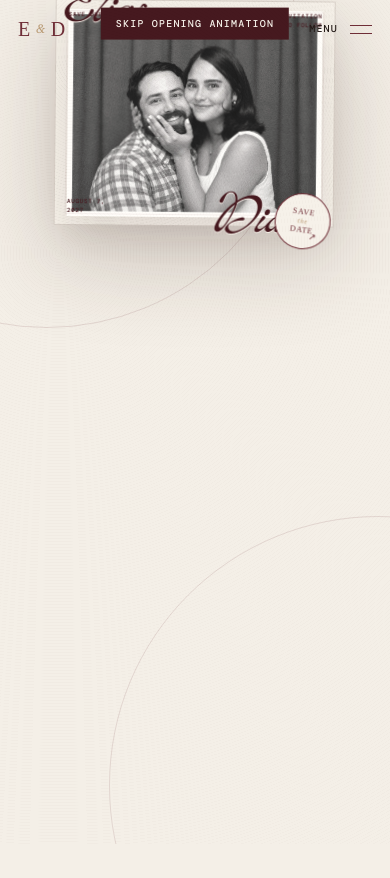
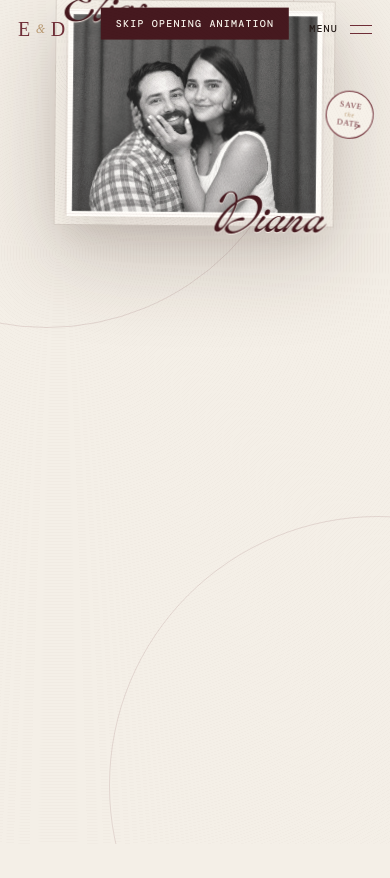
Before and after one commit to Eliasmise/SaveDate, a website built with Vite: page index.html in a window 390 px wide. Shown: the top 878 px of the page. Built offline with nearby package versions, Linux system fonts and the light colour scheme; a web font is replaced by a local one.

Commit message:
Simplify postcard details

```diff
--- a/index.html
+++ b/index.html
@@ -101,10 +101,7 @@
               </div>
 
               <article class="invitation-card" data-invitation-card aria-labelledby="hero-title">
-                <div class="invitation-card__meta invitation-card__meta--top">
-                  <p>Save our date</p>
-                  <p>Formal invitation<br />to follow</p>
-                </div>
+                <div class="invitation-card__spacer" aria-hidden="true"></div>
 
                 <div class="invitation-card__portrait">
                   <h1 class="invitation-card__names" id="hero-title">
@@ -142,10 +139,7 @@
                   </a>
                 </div>
 
-                <div class="invitation-card__meta invitation-card__meta--bottom">
-                  <time datetime="2027-08-07">August 7,<br />2027</time>
-                  <p>Saturday<br />With love</p>
-                </div>
+                <div class="invitation-card__spacer" aria-hidden="true"></div>
               </article>
 
               <div class="envelope__pocket" aria-hidden="true">
--- a/styles.css
+++ b/styles.css
@@ -513,25 +513,8 @@ button {
   pointer-events: none;
 }
 
-.invitation-card__meta {
-  position: relative;
-  z-index: 4;
-  display: flex;
-  justify-content: space-between;
-  opacity: var(--copy-opacity);
-  color: var(--wine-dark);
-  font: 500 clamp(6px, 0.78vw, 9px)/1.45 var(--mono);
-  letter-spacing: 0.11em;
-  text-transform: uppercase;
-}
-
-.invitation-card__meta p,
-.invitation-card__meta time {
-  margin: 0;
-}
-
-.invitation-card__meta p:last-child {
-  text-align: right;
+.invitation-card__spacer {
+  min-height: clamp(17.4px, 2.262vw, 26.1px);
 }
 
 .invitation-card__portrait {
@@ -603,8 +586,8 @@ button {
 .invitation-card__seal {
   position: absolute;
   z-index: 5;
-  right: -5%;
-  bottom: -13%;
+  top: 50%;
+  right: clamp(-102px, -8vw, -72px);
   display: grid;
   width: clamp(64px, 7vw, 88px);
   aspect-ratio: 1;
@@ -620,7 +603,7 @@ button {
   text-align: center;
   text-decoration: none;
   text-transform: uppercase;
-  transform: rotate(8deg);
+  transform: translateY(-50%) rotate(8deg);
   transition: background-color 220ms ease, color 220ms ease, transform 220ms ease;
 }
 
@@ -646,7 +629,7 @@ button {
 
 .invitation-card__seal:hover,
 .invitation-card__seal:focus-visible {
-  transform: rotate(3deg) scale(1.04);
+  transform: translateY(-50%) rotate(3deg) scale(1.04);
   outline: none;
   background: var(--wine);
   color: var(--paper);
@@ -1543,10 +1526,6 @@ body.opening-active::before {
     padding: 10px 12px;
   }
 
-  .invitation-card__meta {
-    font-size: 6px;
-  }
-
   .invitation-card__portrait {
     margin-block: 0;
   }
@@ -1556,9 +1535,8 @@ body.opening-active::before {
   }
 
   .invitation-card__seal {
-    right: -4%;
-    bottom: -15%;
-    width: 56px;
+    right: -52px;
+    width: 48px;
     font-size: 8px;
   }
 
@@ -1727,8 +1705,9 @@ body.opening-active::before {
   }
 
   .invitation-card__seal {
-    width: 62px;
-    font-size: 9px;
+    right: -58px;
+    width: 52px;
+    font-size: 8px;
   }
 
   .opening__prompt {
```
